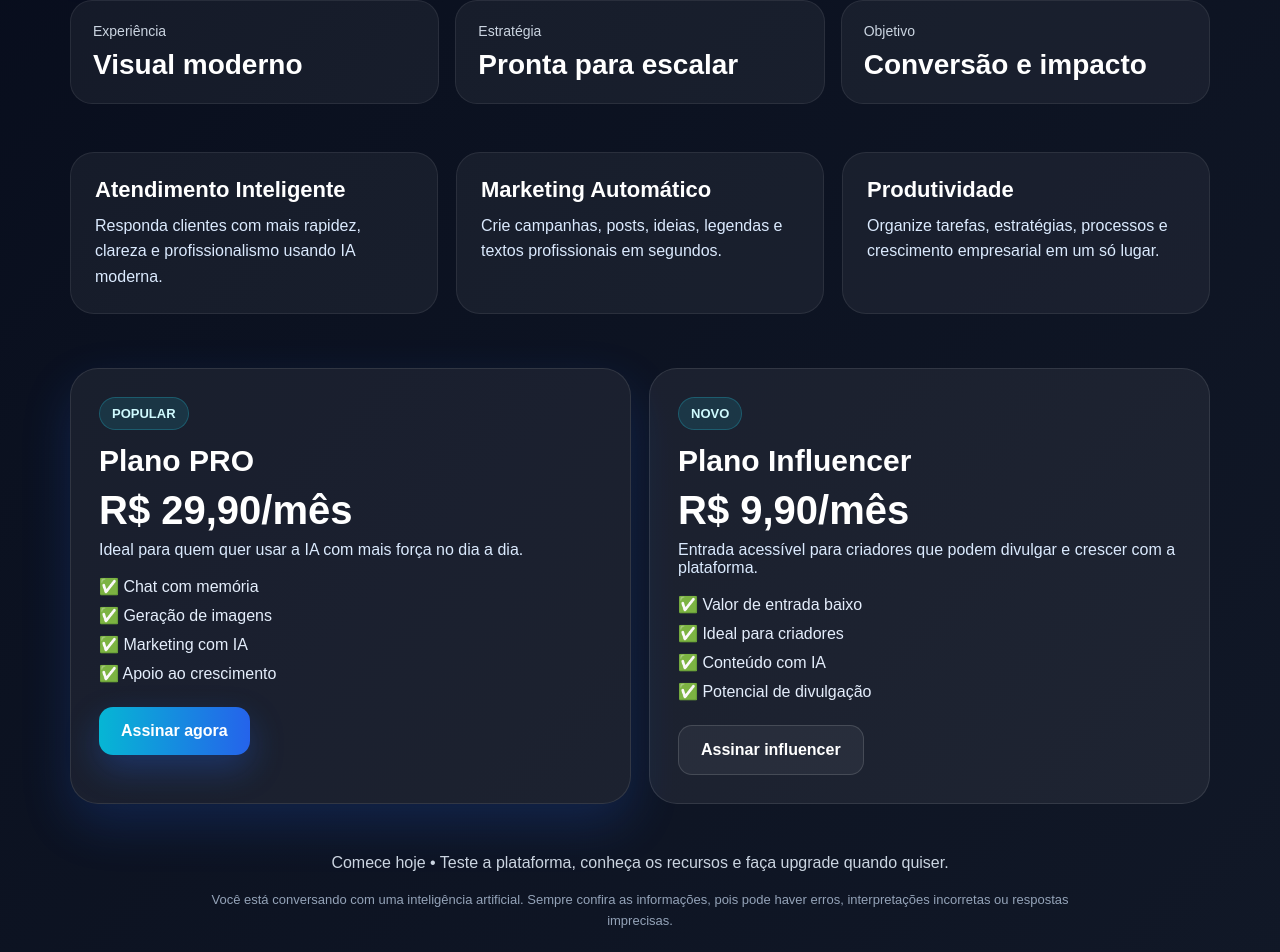
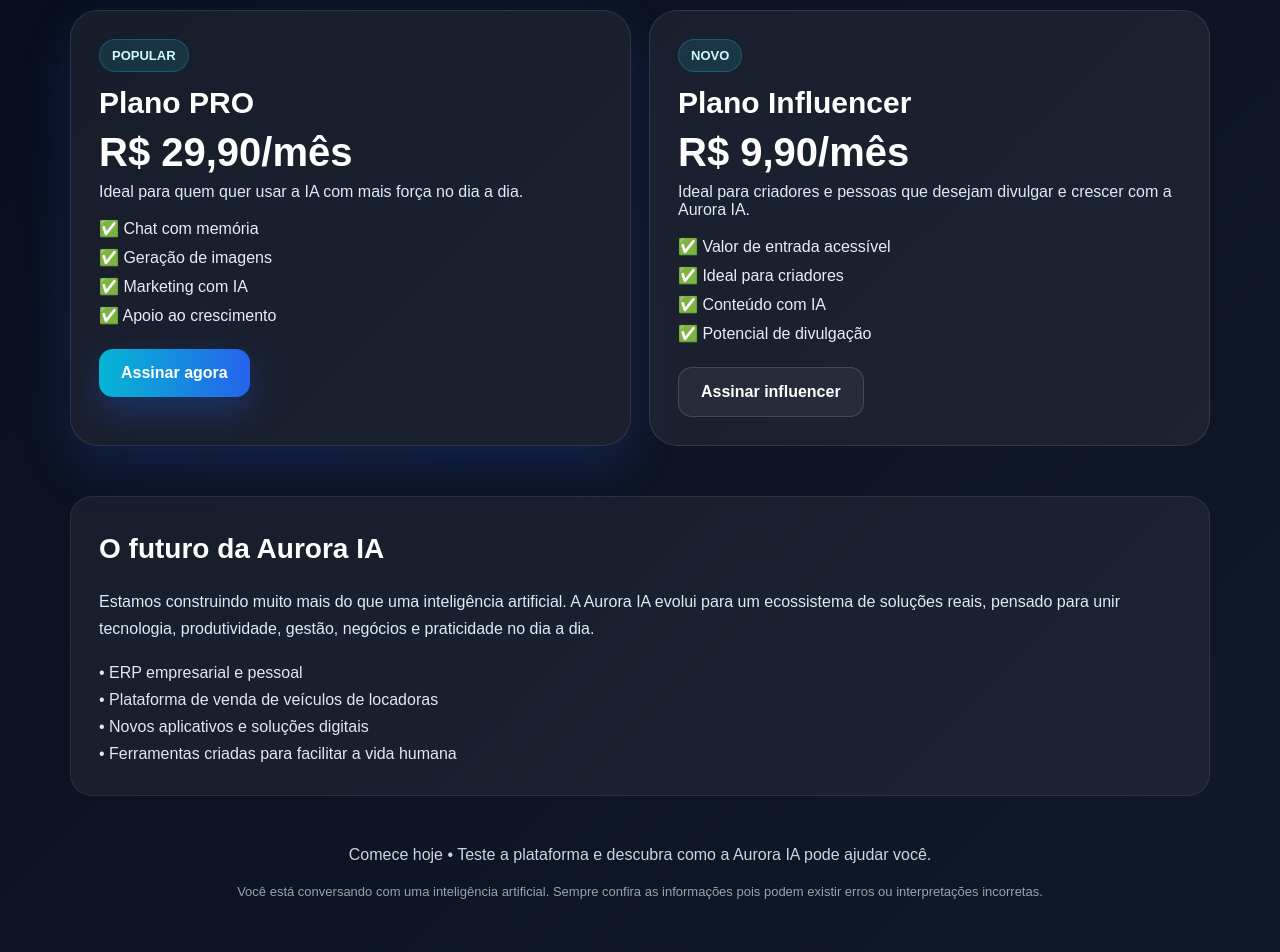
Before and after one commit to ricardogrupoexecutivo1-cpu/ricardo-ia-oficial, a Next.js app: page / in a window 1280 px wide. Shown: the part 1043-1995 px from the top of the page. Built offline with nearby package versions, Linux system fonts and the light colour scheme.

Commit message:
separate influencer plan and add aurora future section

```diff
--- a/app/page.tsx
+++ b/app/page.tsx
@@ -3,16 +3,18 @@
 import Link from "next/link";
 
 export default function HomePage() {
-  function openFounders() {
+
+  function openPro() {
     window.open("https://www.asaas.com/c/ayfhkldtnk1osf37", "_blank");
   }
 
   function openInfluencer() {
-    window.open("https://www.asaas.com/c/ayfhkldtnk1osf37", "_blank");
+    window.open("https://www.asaas.com/c/m2co5t8qj55fvn2d", "_blank");
   }
 
   return (
     <main className="home-shell">
+
       <div className="neon-network">
         <div className="neon-line" style={{ width: "280px", top: "12%", left: "8%", transform: "rotate(18deg)" }}></div>
         <div className="neon-line" style={{ width: "220px", top: "22%", left: "28%", transform: "rotate(-12deg)" }}></div>
@@ -34,9 +36,11 @@
           <Link href="/chat" className="top-link">
             Testar agora
           </Link>
+
           <Link href="/planos" className="top-link">
             Ver planos
           </Link>
+
           <Link href="/login" className="top-link">
             Entrar
           </Link>
@@ -60,15 +64,20 @@
       </div>
 
       <section className="hero">
+
         <div className="hero-left">
-          <div className="badge">IA brasileira pronta para o mundo</div>
+
+          <div className="badge">
+            IA brasileira pronta para o mundo
+          </div>
 
           <h1 className="hero-title">
             Sua inteligência artificial para <span>atendimento, produtividade, marketing e crescimento</span>
           </h1>
 
           <p className="hero-subtitle">
-            Converse, gere imagens, crie campanhas, acelere tarefas e transforme a Aurora IA em sua plataforma de apoio diário para crescer com mais velocidade.
+            Converse, gere imagens, crie campanhas, acelere tarefas e transforme a Aurora IA
+            em sua plataforma de apoio diário para crescer com mais velocidade.
           </p>
 
           <div
@@ -85,10 +94,10 @@
           </div>
 
           <div className="hero-list">
-            <div className="hero-item">⚡ Chat inteligente e rápido</div>
-            <div className="hero-item">🎨 Geração de imagens com IA</div>
+            <div className="hero-item">⚡ Chat inteligente</div>
+            <div className="hero-item">🎨 Geração de imagens</div>
             <div className="hero-item">📈 Marketing automático</div>
-            <div className="hero-item">🌍 Estrutura pronta para o mundo</div>
+            <div className="hero-item">🌍 Plataforma global</div>
           </div>
 
           <div className="hero-buttons">
@@ -100,10 +109,13 @@
               Ver planos
             </Link>
           </div>
+
         </div>
 
         <div className="hero-visual">
+
           <div className="visual-card">
+
             <div className="float-tag tag-1">⚡ IA rápida</div>
             <div className="float-tag tag-2">🎨 Imagens</div>
             <div className="float-tag tag-3">🌍 Global</div>
@@ -112,7 +124,9 @@
             <div className="robot-laptop"></div>
 
             <div className="robot-core">
+
               <div className="robot-head">
+
                 <div className="robot-ear-left"></div>
                 <div className="robot-ear-right"></div>
 
@@ -121,61 +135,37 @@
                   <div className="eye"></div>
                   <div className="mouth"></div>
                 </div>
+
               </div>
 
               <div className="robot-arm-left"></div>
               <div className="robot-arm-right"></div>
               <div className="robot-body"></div>
+
             </div>
+
           </div>
-        </div>
-      </section>
 
-      <section className="stats">
-        <div className="stat-card">
-          <div className="stat-small">Experiência</div>
-          <div className="stat-big">Visual moderno</div>
         </div>
 
-        <div className="stat-card">
-          <div className="stat-small">Estratégia</div>
-          <div className="stat-big">Pronta para escalar</div>
-        </div>
-
-        <div className="stat-card">
-          <div className="stat-small">Objetivo</div>
-          <div className="stat-big">Conversão e impacto</div>
-        </div>
-      </section>
-
-      <section className="features">
-        <div className="feature-card">
-          <h3>Atendimento Inteligente</h3>
-          <p>
-            Responda clientes com mais rapidez, clareza e profissionalismo usando IA moderna.
-          </p>
-        </div>
-
-        <div className="feature-card">
-          <h3>Marketing Automático</h3>
-          <p>
-            Crie campanhas, posts, ideias, legendas e textos profissionais em segundos.
-          </p>
-        </div>
-
-        <div className="feature-card">
-          <h3>Produtividade</h3>
-          <p>
-            Organize tarefas, estratégias, processos e crescimento empresarial em um só lugar.
-          </p>
-        </div>
       </section>
 
       <section className="plans">
+
         <div className="plan-card plan-highlight">
-          <div className="plan-badge">POPULAR</div>
-          <div className="plan-title">Plano PRO</div>
-          <div className="plan-price">R$ 29,90/mês</div>
+
+          <div className="plan-badge">
+            POPULAR
+          </div>
+
+          <div className="plan-title">
+            Plano PRO
+          </div>
+
+          <div className="plan-price">
+            R$ 29,90/mês
+          </div>
+
           <div className="plan-desc">
             Ideal para quem quer usar a IA com mais força no dia a dia.
           </div>
@@ -188,22 +178,33 @@
           </div>
 
           <div className="plan-actions">
-            <button onClick={openFounders} className="btn-primary">
+            <button onClick={openPro} className="btn-primary">
               Assinar agora
             </button>
           </div>
+
         </div>
 
         <div className="plan-card">
-          <div className="plan-badge">NOVO</div>
-          <div className="plan-title">Plano Influencer</div>
-          <div className="plan-price">R$ 9,90/mês</div>
+
+          <div className="plan-badge">
+            NOVO
+          </div>
+
+          <div className="plan-title">
+            Plano Influencer
+          </div>
+
+          <div className="plan-price">
+            R$ 9,90/mês
+          </div>
+
           <div className="plan-desc">
-            Entrada acessível para criadores que podem divulgar e crescer com a plataforma.
+            Ideal para criadores e pessoas que desejam divulgar e crescer com a Aurora IA.
           </div>
 
           <div className="plan-list">
-            <div>✅ Valor de entrada baixo</div>
+            <div>✅ Valor de entrada acessível</div>
             <div>✅ Ideal para criadores</div>
             <div>✅ Conteúdo com IA</div>
             <div>✅ Potencial de divulgação</div>
@@ -214,11 +215,47 @@
               Assinar influencer
             </button>
           </div>
+
         </div>
+
+      </section>
+
+      <section
+        style={{
+          marginTop: "50px",
+          padding: "28px",
+          borderRadius: "22px",
+          border: "1px solid rgba(255,255,255,0.08)",
+          background: "rgba(255,255,255,0.05)",
+          lineHeight: 1.7
+        }}
+      >
+
+        <h2 style={{ fontSize: "28px", marginBottom: "16px" }}>
+          O futuro da Aurora IA
+        </h2>
+
+        <p style={{ color: "#dbeafe" }}>
+          Estamos construindo muito mais do que uma inteligência artificial.
+          A Aurora IA evolui para um ecossistema de soluções reais,
+          pensado para unir tecnologia, produtividade, gestão,
+          negócios e praticidade no dia a dia.
+        </p>
+
+        <div style={{ marginTop: "16px", color: "#e2e8f0" }}>
+          • ERP empresarial e pessoal
+          <br />
+          • Plataforma de venda de veículos de locadoras
+          <br />
+          • Novos aplicativos e soluções digitais
+          <br />
+          • Ferramentas criadas para facilitar a vida humana
+        </div>
+
       </section>
 
       <div className="footer-note">
-        Comece hoje • Teste a plataforma, conheça os recursos e faça upgrade quando quiser.
+        Comece hoje • Teste a plataforma e descubra como a Aurora IA pode ajudar você.
       </div>
 
       <div
@@ -233,9 +270,10 @@
           marginRight: "auto",
         }}
       >
-        Você está conversando com uma inteligência artificial. Sempre confira as informações,
-        pois pode haver erros, interpretações incorretas ou respostas imprecisas.
+        Você está conversando com uma inteligência artificial.
+        Sempre confira as informações pois podem existir erros ou interpretações incorretas.
       </div>
+
     </main>
   );
 }
```
